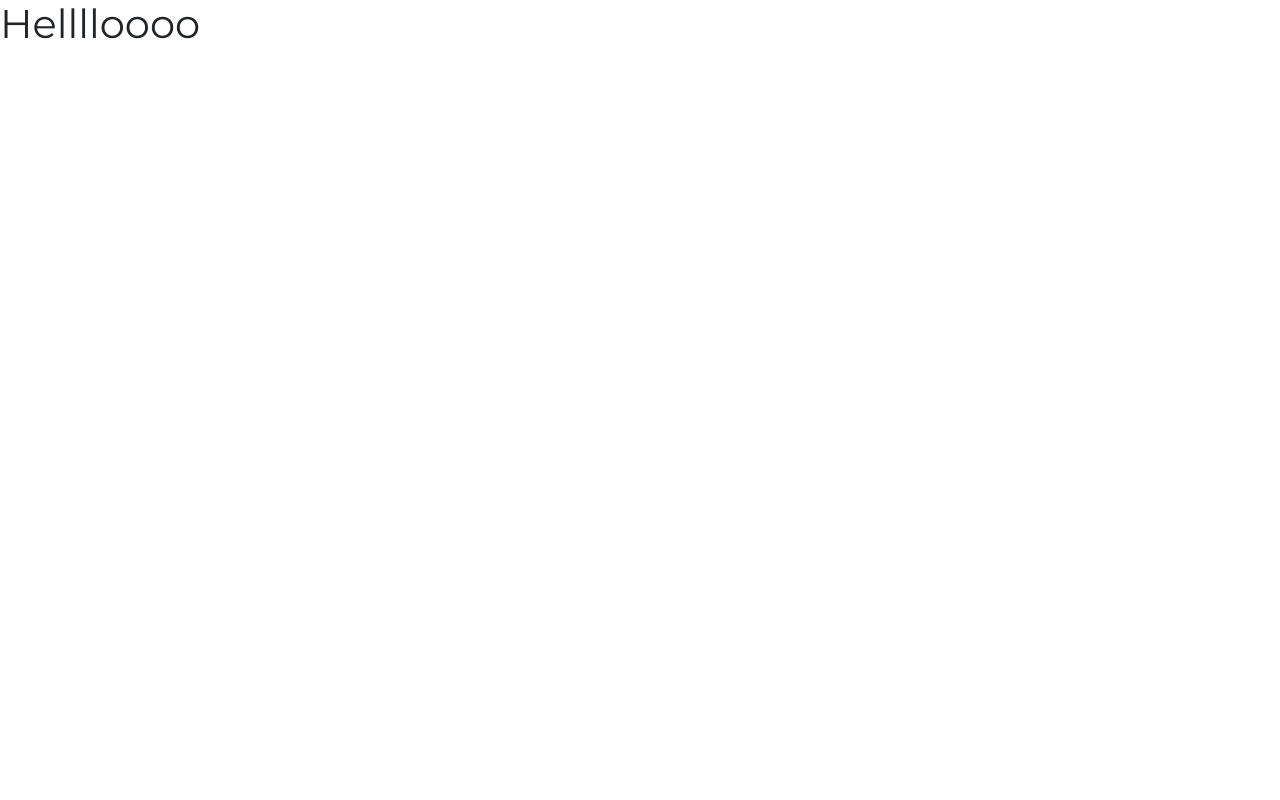
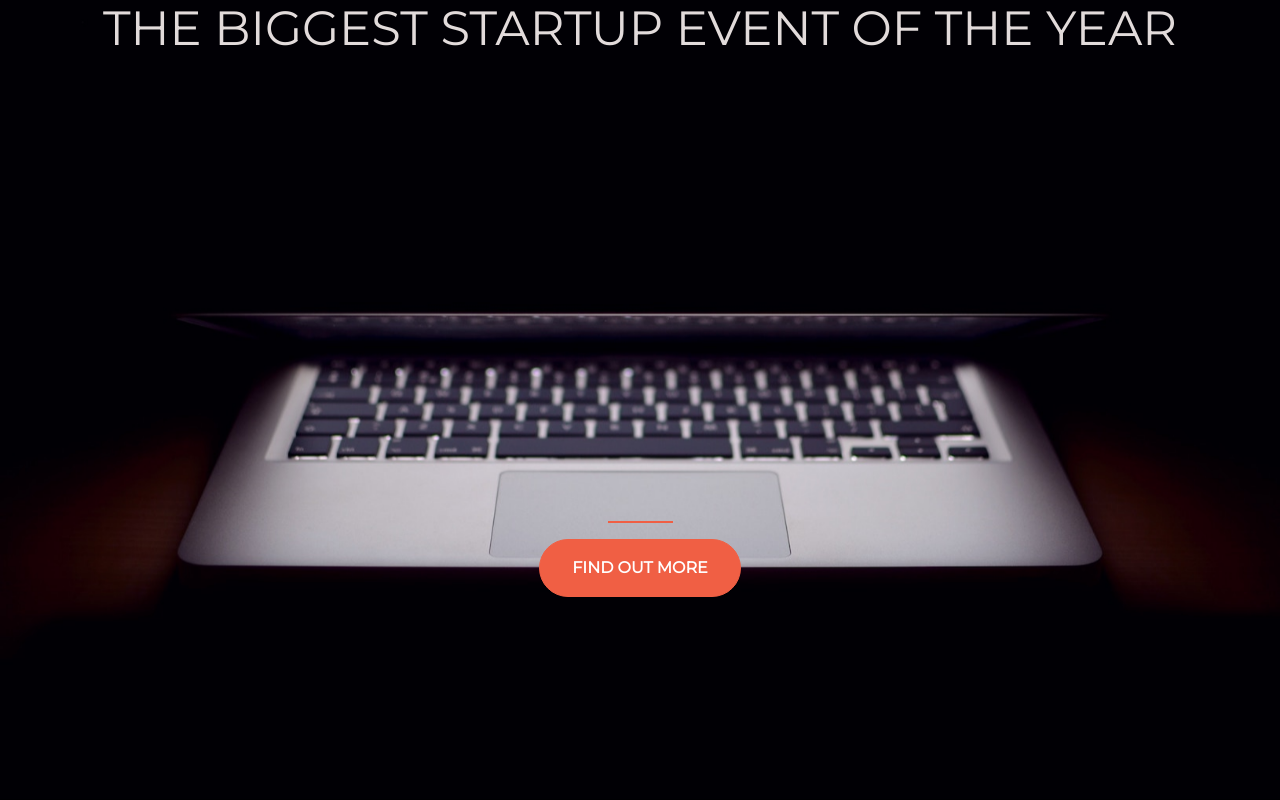
Before and after one commit to m0bar3z/startup-landing-page, a plain HTML site: page index.html in a window 1280 px wide. Drawn offline with nearby package versions, Linux system fonts and the light colour scheme.

Commit message:
Landing page done!

```diff
--- a/index.html
+++ b/index.html
@@ -2,6 +2,9 @@
 <html>
   <head>
     <title>Startup</title>
+    <!-- Required meta tags -->
+    <meta charset="utf-8">
+    <meta name="viewport" content="width=device-width, initial-scale=1, shrink-to-fit=no">
 
     <!-- Google Fonts -->
     <link href="https://fonts.googleapis.com/css?family=Montserrat" rel="stylesheet">
@@ -15,6 +18,19 @@
 
 
   <body>
-    <h1>Helllloooo</h1>
+    <div class="container d-flex align-item-center h-100">
+      <div class="row">
+
+        <header class="text-center col-12">
+          <h1 class="text-uppercase">The Biggest Startup Event Of The Year</h1>
+        </header>
+        <div class="buffer col-12"></div>
+        <section class="text-center col-12">
+          <hr>
+          <a href="http://eepurl.com/haVm0z"><button class="btn btn-danger btn-xl">Find out more</button></a>
+        </section>
+
+      </div>
+    </div>
   </body>
 </html>
--- a/style.css
+++ b/style.css
@@ -3,4 +3,45 @@ html {
   width: 100%;
   height: 100%;
   font-family: 'Montserrat', sans-serif;
+
+  background: url(header.jpg) no-repeat center center fixed;
+  -webkit-background-size: cover;
+  -moz-background-size: cover;
+  -o-background-size: cover;
+  background-size: cover;
 }
+
+h1 {
+  font-size: 3rem;
+  color: #e2dbdb
+}
+
+hr {
+  border-color: #f05f44;
+  border-width: 2px;
+  max-width: 65px;
+}
+.btn-danger {
+  background-color: #f05f44;
+  border-color: #f05f44;
+}
+
+.btn-danger:hover {
+  background-color: #f52d0a;
+  border-color: #f52d0a;
+  border-width: 4px;
+}
+
+.btn {
+  font-weight: 700;
+  border-radius: 300px;
+  text-transform: uppercase;
+}
+
+.btn-xl {
+  padding: 1rem 2rem;
+}
+
+.buffer {
+  height: 2rem;
+}
```
